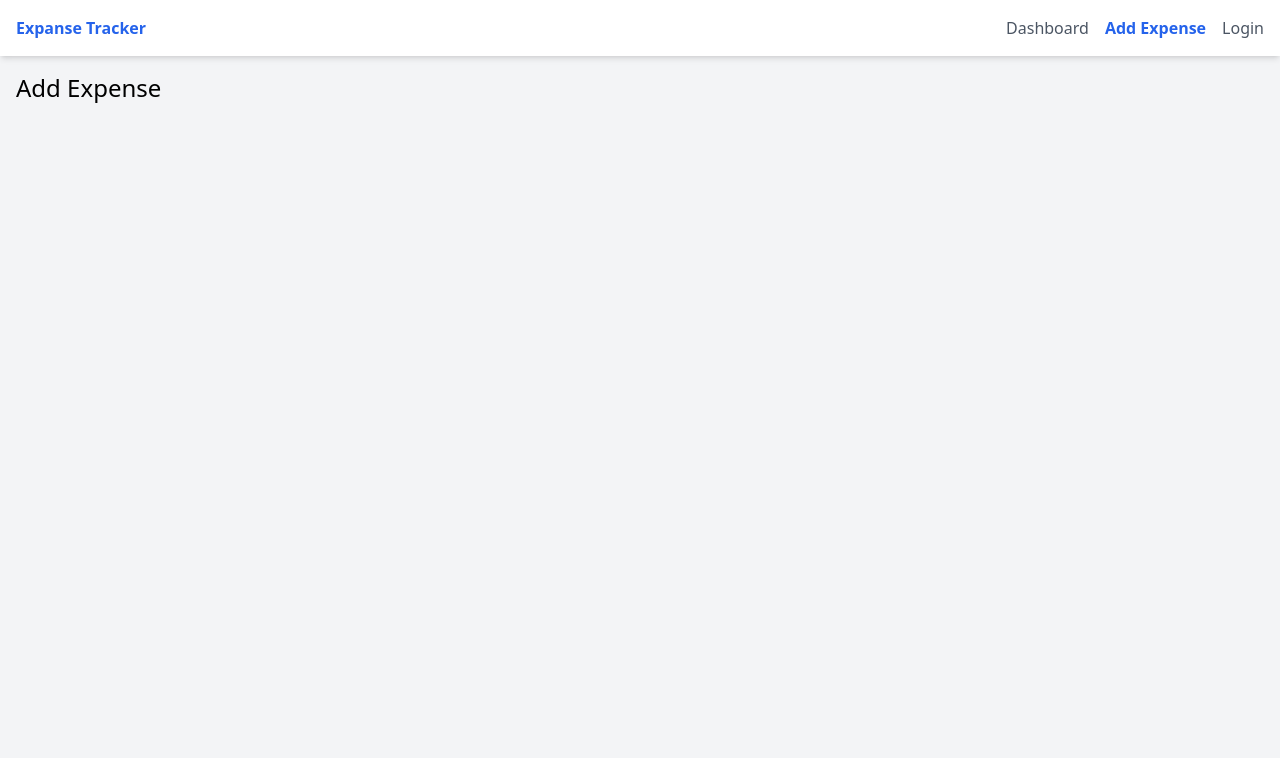
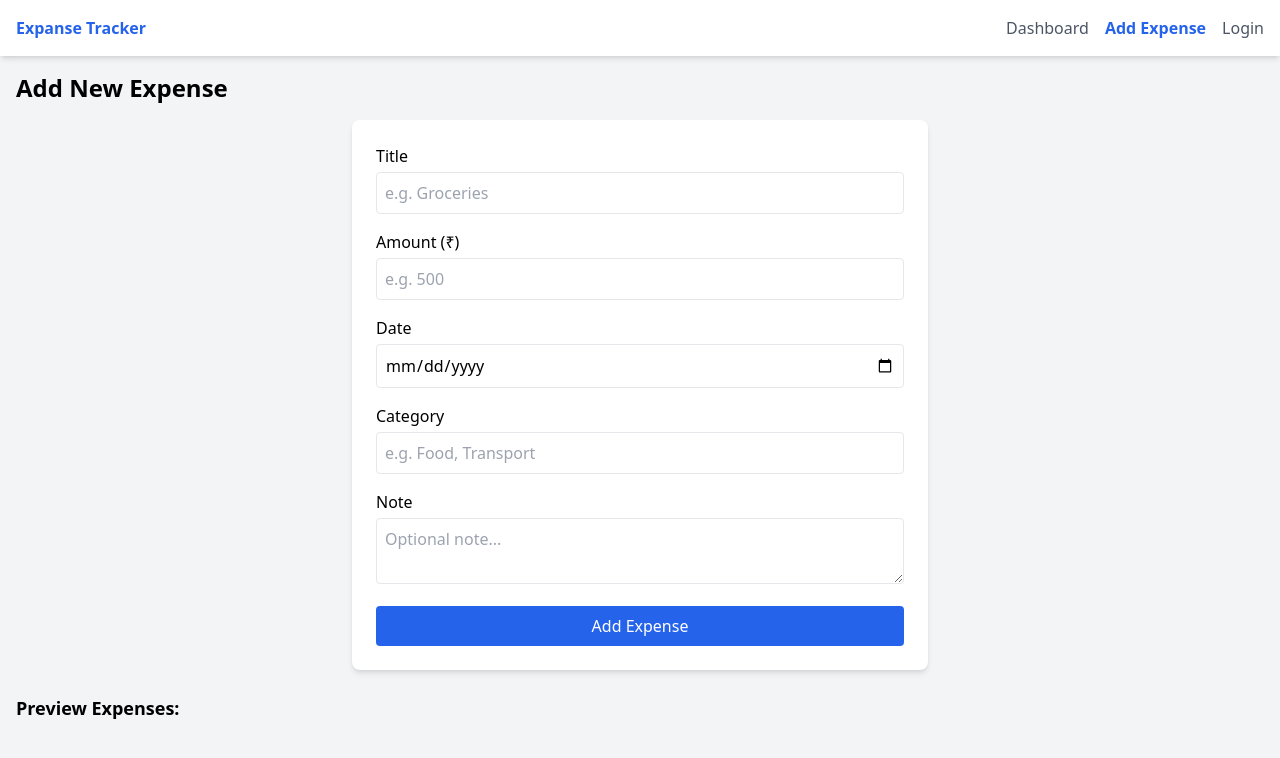
Before and after one commit to Akshaygohrava/Expense-Tracker, a React (Vite) app: page /add in a window 1280 px wide. Shown: the top 758 px of the page. Built offline with nearby package versions, Linux system fonts and the light colour scheme.

Commit message:
Expense Tracker Application

```diff
--- /dev/null
+++ b/src/components/ExpenseForm.jsx
@@ -0,0 +1,74 @@
+import { useForm } from 'react-hook-form';
+
+const ExpenseForm = ({ onSubmit }) => {
+  const { register, handleSubmit, reset } = useForm();
+
+  const submitHandler = (data) => {
+    onSubmit(data);
+    reset(); // Clear form after submission
+  };
+
+  return (
+    <form
+      onSubmit={handleSubmit(submitHandler)}
+      className="space-y-4 bg-white p-6 rounded-lg shadow-md max-w-xl mx-auto"
+    >
+      <div>
+        <label className="block mb-1 font-medium">Title</label>
+        <input
+          {...register('title', { required: true })}
+          className="w-full border p-2 rounded"
+          placeholder="e.g. Groceries"
+        />
+      </div>
+
+      <div>
+        <label className="block mb-1 font-medium">Amount (₹)</label>
+        <input
+          type="number"
+          step="0.01"
+          {...register('amount', { required: true })}
+          className="w-full border p-2 rounded"
+          placeholder="e.g. 500"
+        />
+      </div>
+
+      <div>
+        <label className="block mb-1 font-medium">Date</label>
+        <input
+          type="date"
+          {...register('date', { required: true })}
+          className="w-full border p-2 rounded"
+        />
+      </div>
+
+      <div>
+        <label className="block mb-1 font-medium">Category</label>
+        <input
+          {...register('category')}
+          className="w-full border p-2 rounded"
+          placeholder="e.g. Food, Transport"
+        />
+      </div>
+
+      <div>
+        <label className="block mb-1 font-medium">Note</label>
+        <textarea
+          {...register('note')}
+          className="w-full border p-2 rounded"
+          rows={2}
+          placeholder="Optional note..."
+        />
+      </div>
+
+      <button
+        type="submit"
+        className="w-full bg-blue-600 text-white py-2 px-4 rounded hover:bg-blue-700"
+      >
+        Add Expense
+      </button>
+    </form>
+  );
+};
+
+export default ExpenseForm;
--- a/src/pages/AddExpense.jsx
+++ b/src/pages/AddExpense.jsx
@@ -1,9 +1,36 @@
+import { useState } from 'react';
+import ExpenseForm from '../components/ExpenseForm';
+
 const AddExpense = () => {
-    return (
-        <div>
-            <h2 className="text-2xl">Add Expense</h2>
-        </div>
-    );
-}
+  const [expenses, setExpenses] = useState([]);
+
+  const handleAddExpense = (expense) => {
+    const newExpense = {
+      ...expense,
+      id: Date.now().toString(), // Unique ID
+    };
+    setExpenses((prev) => [...prev, newExpense]);
+    console.log('New Expense:', newExpense);
+  };
+
+  return (
+    <div>
+      <h2 className="text-2xl font-bold mb-4">Add New Expense</h2>
+      <ExpenseForm onSubmit={handleAddExpense} />
+
+      {/* Preview List (temporary) */}
+      <div className="mt-6">
+        <h3 className="text-lg font-semibold mb-2">Preview Expenses:</h3>
+        <ul className="space-y-2">
+          {expenses.map((exp) => (
+            <li key={exp.id} className="bg-gray-200 p-2 rounded">
+              {exp.title} - ₹{exp.amount} on {exp.date}
+            </li>
+          ))}
+        </ul>
+      </div>
+    </div>
+  );
+};
 
 export default AddExpense;
```
